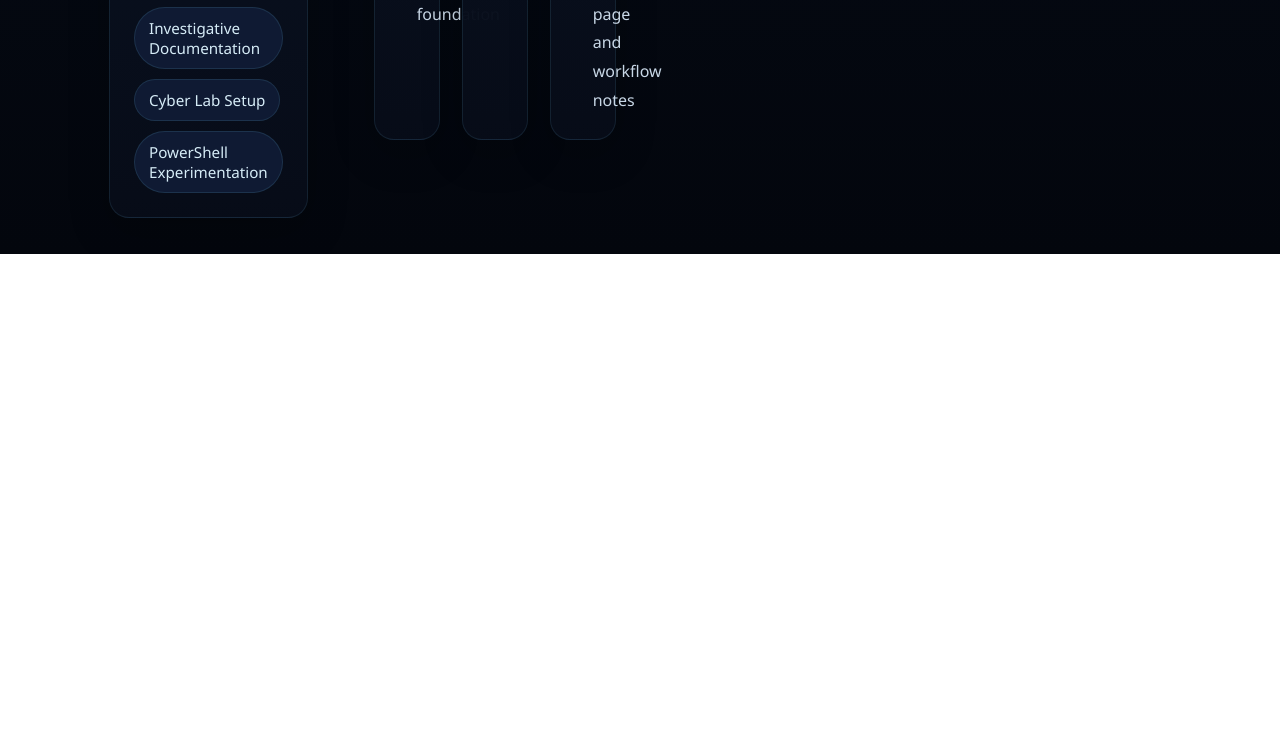
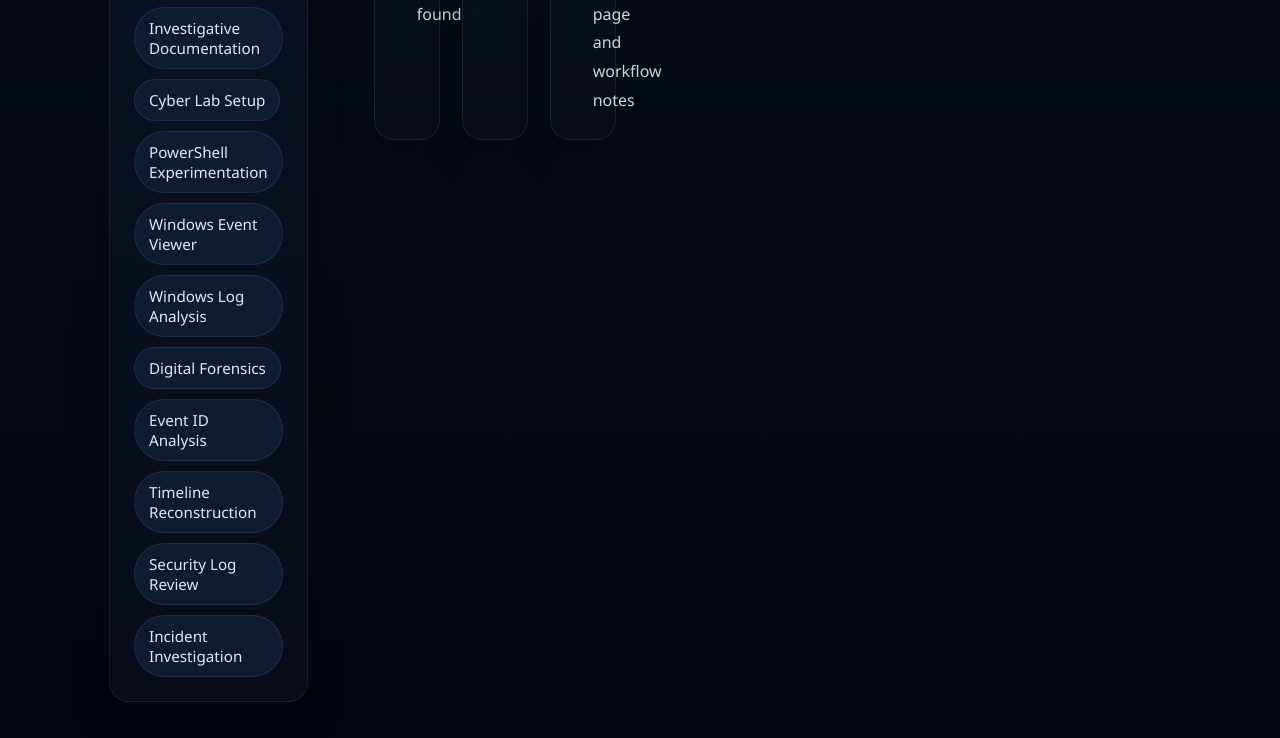
Before and after one commit to Jaddison-cyber/jaddison-cyber.github.io, a plain HTML site: page index.html in a window 1280 px wide. Shown: the part 2470-3208 px from the top of the page. Before the commit the page ends 2724 px from the top, so only its background shows below. Drawn offline with Linux system fonts and the light colour scheme.

Commit message:
Add Windows Event Log forensic skills

```diff
--- a/index.html
+++ b/index.html
@@ -438,6 +438,14 @@ a:hover {
 <div class="skill-pill">Investigative Documentation</div>
 <div class="skill-pill">Cyber Lab Setup</div>
 <div class="skill-pill">PowerShell Experimentation</div>
+
+<div class="skill-pill">Windows Event Viewer</div>
+<div class="skill-pill">Windows Log Analysis</div>
+<div class="skill-pill">Digital Forensics</div>
+<div class="skill-pill">Event ID Analysis</div>
+<div class="skill-pill">Timeline Reconstruction</div>
+<div class="skill-pill">Security Log Review</div>
+<div class="skill-pill">Incident Investigation</div>
 </div>
   </div>
 </section>
```
Lines whose indentation alone changed are shown as unchanged.
